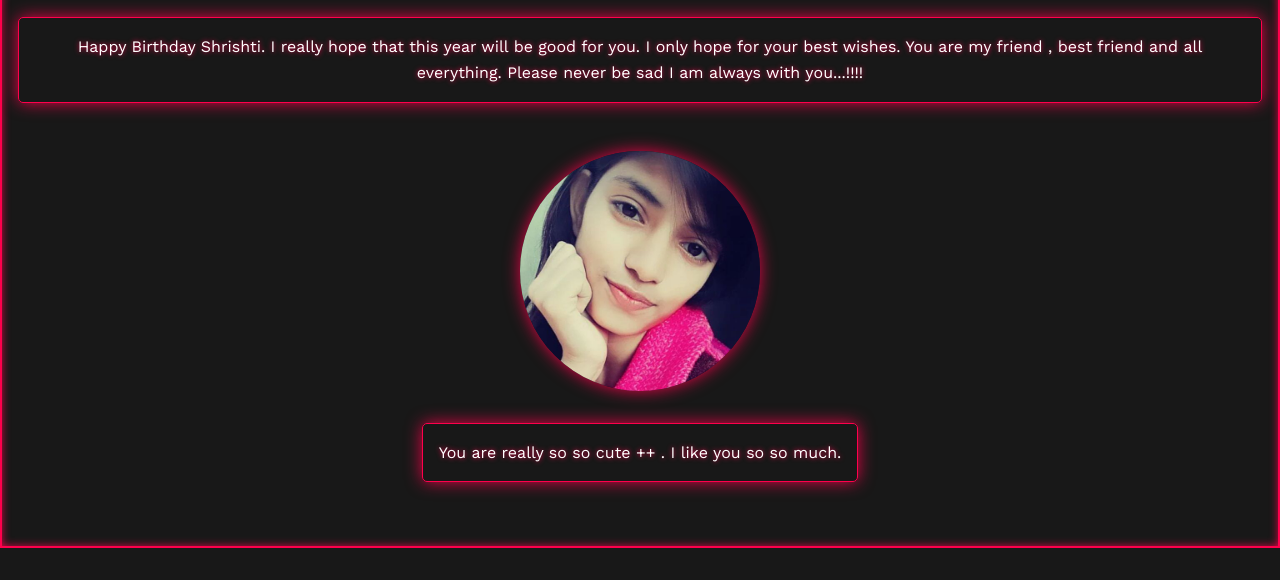
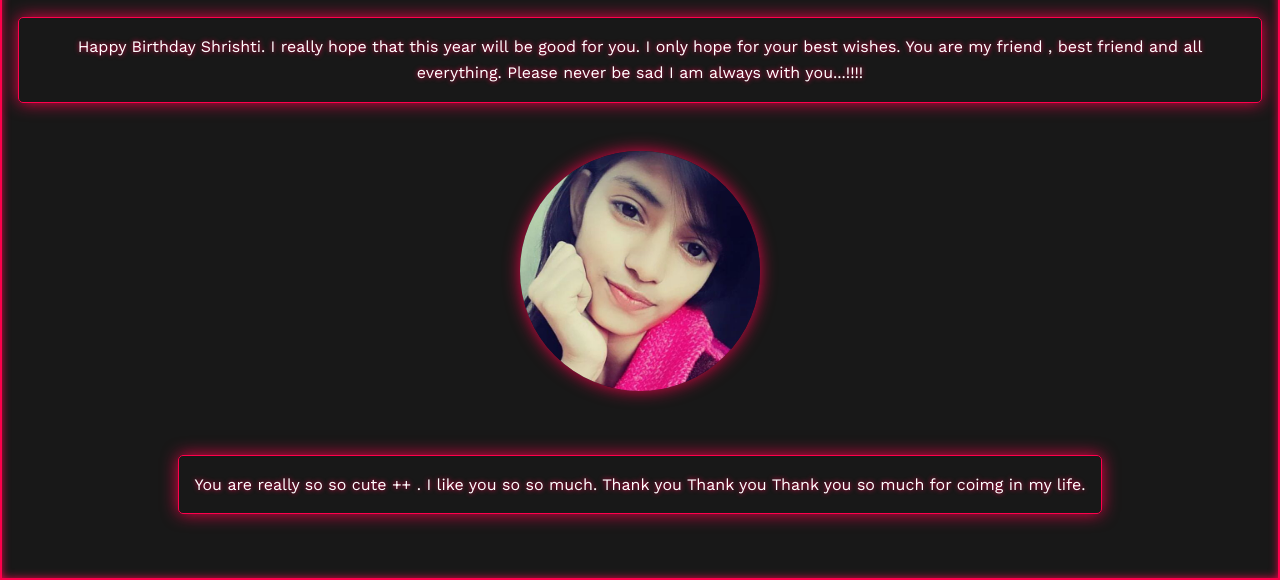
Before and after one commit to divyanshu-sriwastva/shrishti-bday, a plain HTML site: page index.html in a window 1280 px wide. Shown: the part 346-926 px from the top of the page. Before the commit the page ends 894 px from the top, so only its background shows below. Drawn offline with nearby package versions, Linux system fonts and the light colour scheme.

Commit message:
Improved

```diff
--- a/CSS/style.css
+++ b/CSS/style.css
@@ -66,5 +66,6 @@ p {
 .pic {
     box-shadow: 0 0 17px -1px #ff004c;
     width: 15rem;
+    margin-bottom: 2rem;
     border-radius: 50%;
 }
--- a/index.html
+++ b/index.html
@@ -27,7 +27,7 @@
     <img src="./assets/pic.jpg" alt="" class="pic">
     <div>
         <p class="msg cute-msg">
-            You are really so so cute ++ . I like you so so much.
+            You are really so so cute ++ . I like you so so much. Thank you Thank you Thank you so much for coimg in my life.
         </p>
     </div>
 </body>
```
